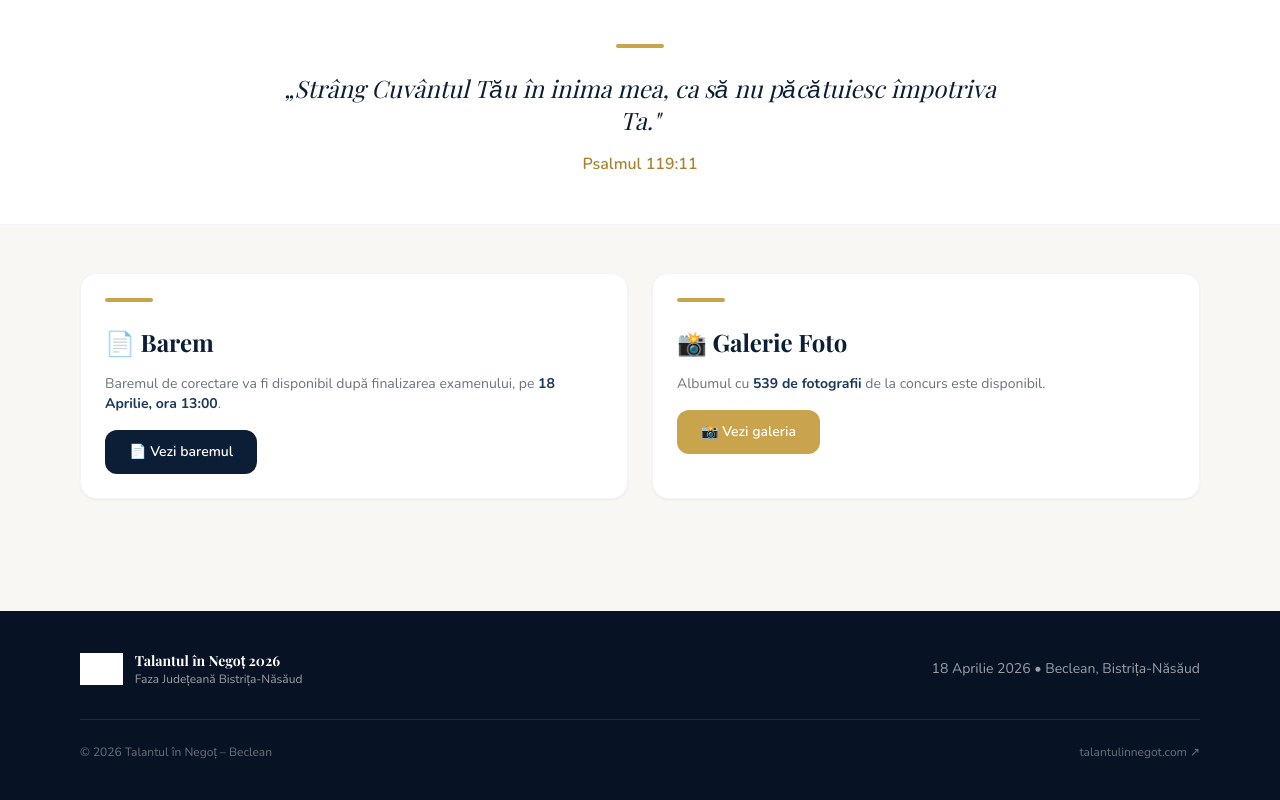
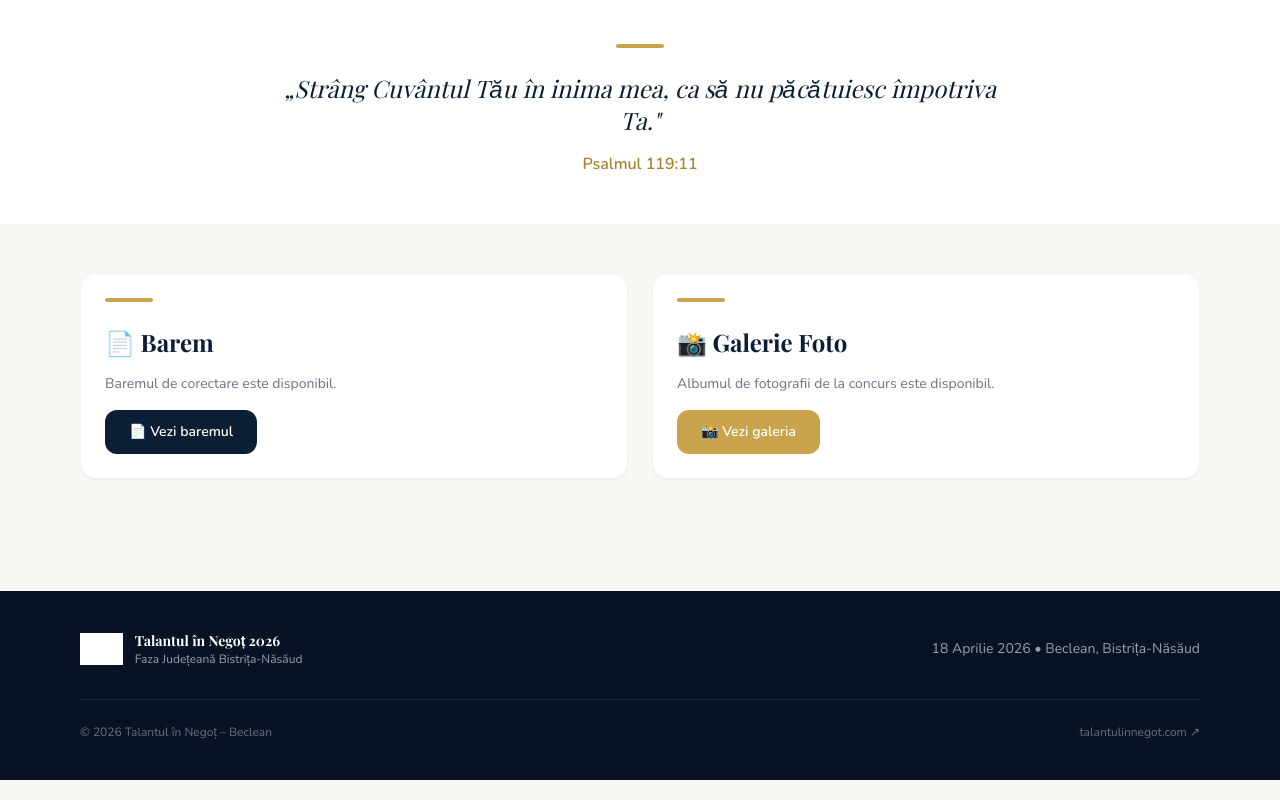
Before and after one commit to PaulHit/talant-2026-beclean, a Next.js app: page / in a window 1280 px wide. Shown: the part 1043-1843 px from the top of the page. Built offline with nearby package versions, Linux system fonts and the light colour scheme; grey boxes are pictures that could not be loaded; a web font is replaced by a local one.

Commit message:
gata cu tot

```diff
--- a/app/galerie/page.js
+++ b/app/galerie/page.js
@@ -29,9 +29,6 @@ export default function GaleriePage() {
               <p className="font-display font-bold text-navy-900 text-lg">
                 Vezi toate pozele din album
               </p>
-              <p className="text-gray-400 text-sm">
-                Albumul este în curs de completare - pozele se încarcă treptat
-              </p>
             </div>
           </div>
           <a
--- a/app/page.js
+++ b/app/page.js
@@ -155,8 +155,7 @@ export default function HomePage() {
               📄 Barem
             </h2>
             <p className="text-gray-500 text-sm mb-4">
-              Baremul de corectare va fi disponibil după finalizarea
-              examenului, pe <strong className="text-navy-700">18 Aprilie, ora 13:00</strong>.
+            Baremul de corectare este disponibil.
             </p>
             <Link href="/barem" className="btn-primary text-sm">
               📄 Vezi baremul
@@ -169,8 +168,7 @@ export default function HomePage() {
               📸 Galerie Foto
             </h2>
             <p className="text-gray-500 text-sm mb-4">
-              Albumul cu <strong className="text-navy-700">539 de fotografii</strong> de
-              la concurs este disponibil.
+              Albumul de fotografii de la concurs este disponibil.
             </p>
             <Link href="/galerie" className="btn-gold text-sm">
               📸 Vezi galeria
```
